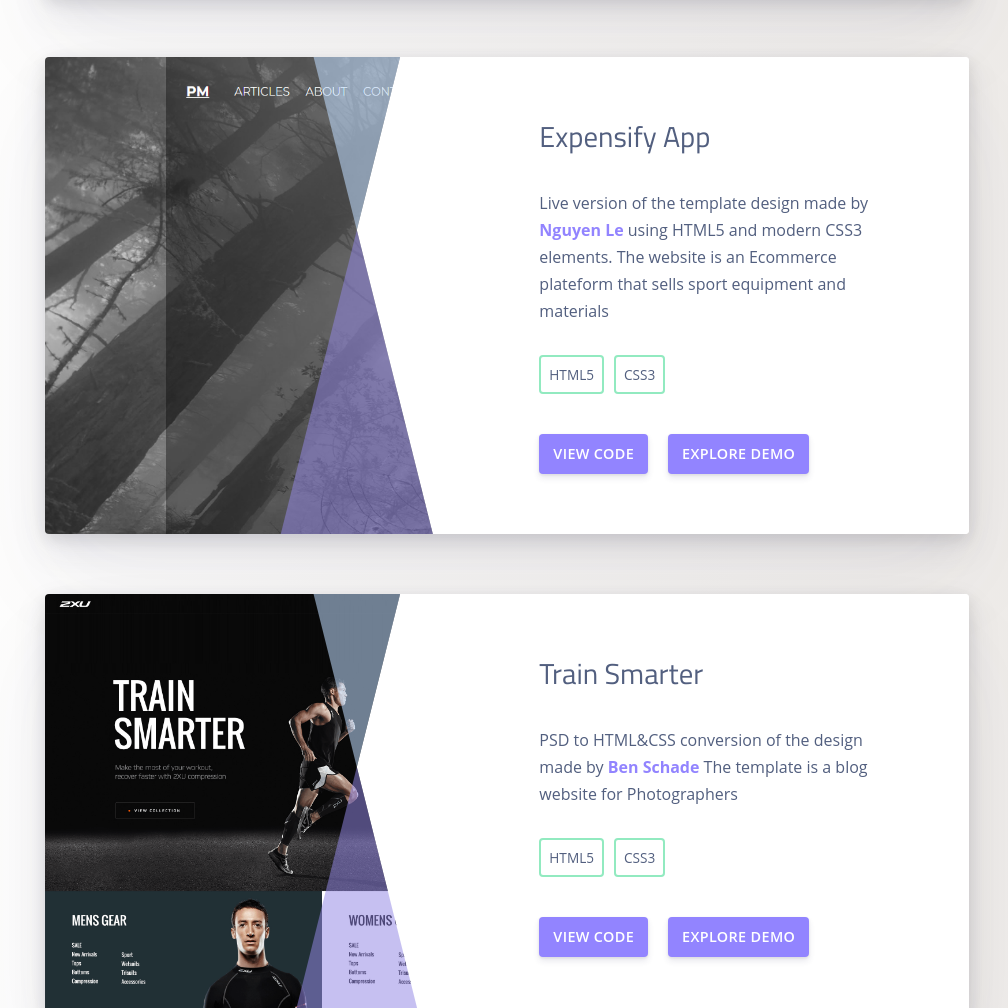
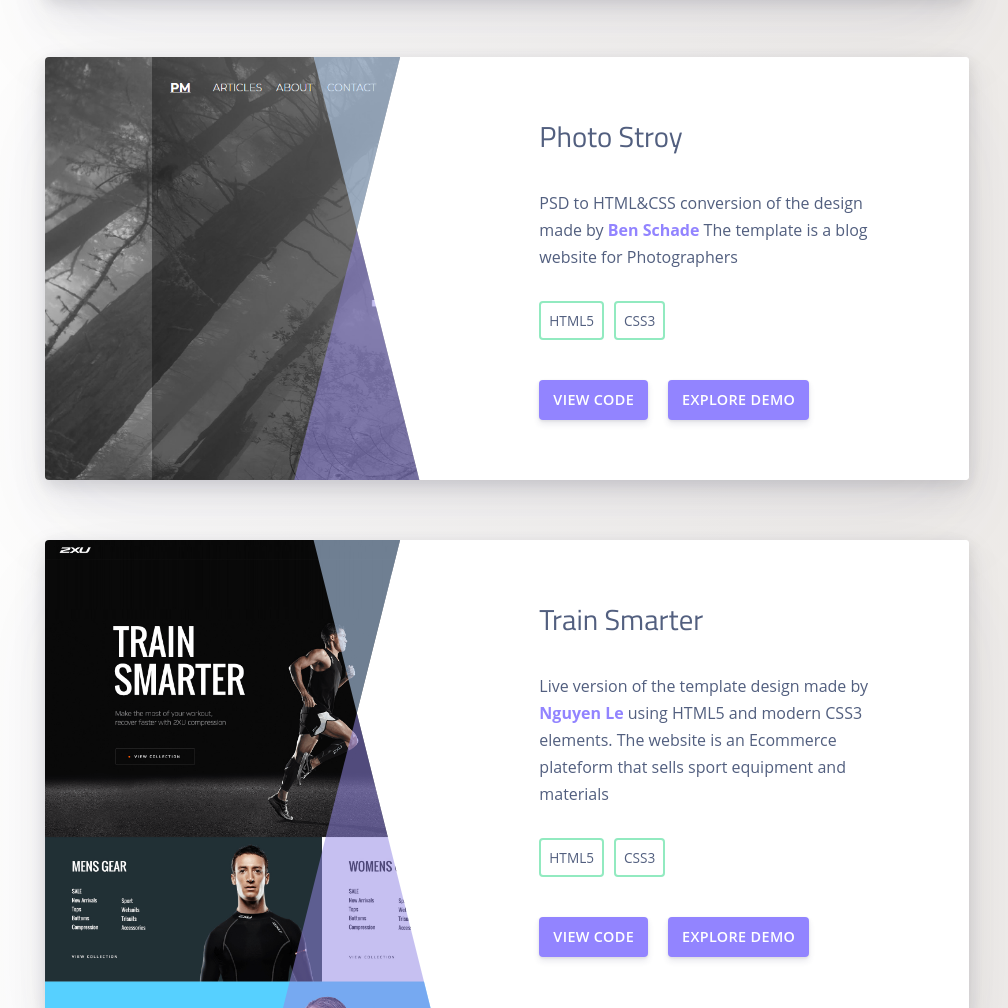
Before and after one commit to Skobraf/skobraf.github.io, a plain HTML site: page index.html in a window 1280 px wide. Shown: the part 1705-2713 px from the top of the page, without its empty margins (133-1141 px from the left). Drawn offline with Linux system fonts and the light colour scheme.

Commit message:
updated profile

```diff
--- a/index.html
+++ b/index.html
@@ -64,8 +64,8 @@
             <div class="project-screenshot" style="background: url('components/img/third.PNG') 0% 0% / cover no-repeat;"></div>
             <div class="project-background"></div>
             <div class="project-content">
-              <h3>Expensify App</h3>
-              <p>Live version of the template design made by<a href="https://dribbble.com/newincreative"> Nguyen Le </a>using HTML5 and modern CSS3 elements. The website is an Ecommerce plateform that sells sport equipment and materials  </p>
+              <h3>Photo Stroy</h3>
+              <p>PSD to HTML&CSS conversion of the design made by<a href="https://dribbble.com/fuviz"> Ben Schade </a> The template is a blog website for Photographers</p>
               <div class="project-skills">
                 <span class="project-skill">HTML5</span>
                 <span class="project-skill">CSS3</span>
@@ -83,7 +83,7 @@
             <div class="project-background"></div>
             <div class="project-content">
               <h3>Train Smarter</h3>
-              <p>PSD to HTML&CSS conversion of the design made by<a href="https://dribbble.com/fuviz"> Ben Schade </a> The template is a blog website for Photographers</p>
+              <p>Live version of the template design made by<a href="https://dribbble.com/newincreative"> Nguyen Le </a>using HTML5 and modern CSS3 elements. The website is an Ecommerce plateform that sells sport equipment and materials  </p>
               <div class="project-skills">
                 <span class="project-skill">HTML5</span>
                 <span class="project-skill">CSS3</span>
```
